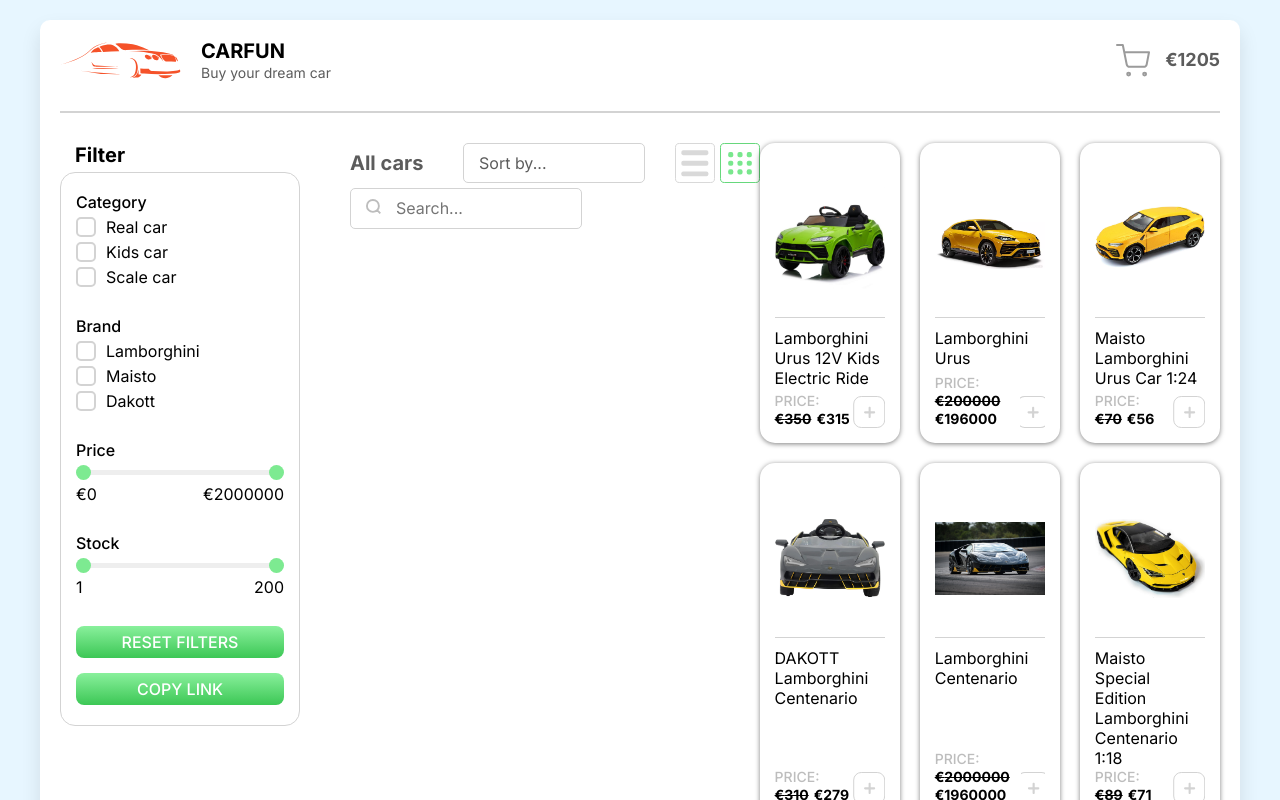
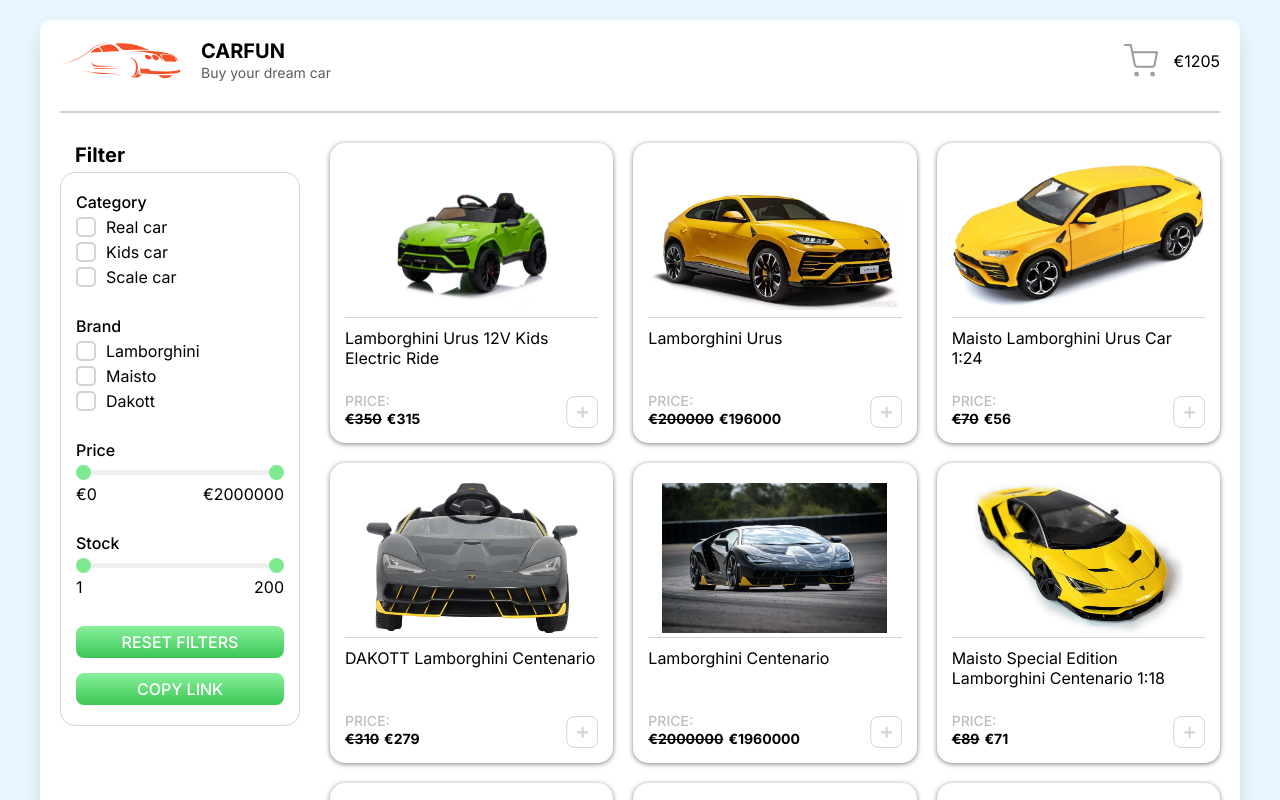
Before and after one commit to scorpigg/online-store, a React (Create React App) app: page / in a window 1280 px wide. Shown: the top 800 px of the page. Built offline with nearby package versions, Linux system fonts and the light colour scheme.

Commit message:
Revert "feat: finish item panel with sort, view, search"

```diff
--- a/src/App.tsx
+++ b/src/App.tsx
@@ -4,7 +4,6 @@
 import { Filter } from './components/Filter';
 import { products } from './carBase';
 import { Footer } from './components/footer';
-import SortList from './SortList';
 
 function App() {
   return (
@@ -13,22 +12,6 @@
       <hr />
       <main>
         <Filter />
-        <div className="items">
-          <div className="items__panel">
-            <span className="items__title">All cars</span>
-            <div className="items__sort">
-              <SortList />
-            </div>
-            <div className="items__view">
-              <div className="view-list"></div>
-              <div className="view-table"></div>
-            </div>
-            <div className="search-block">
-              <img src="img/search.svg" alt="Search" />
-              <input placeholder="Search..." />
-            </div>
-          </div>
-        </div>
         <div className="cards">
           {products.map((car) => (
             <Card {...car} key={car.id} />
--- a/src/SortList.tsx
+++ /dev/null
@@ -1,22 +0,0 @@
-import React from 'react';
-
-const SortList = () => {
-  return (
-    <select defaultValue={'default'}>
-      <option value="default" disabled hidden>
-        Sort by...
-      </option>
-      <option value="price-asc">Sort by price ASC</option>
-      <option value="price-desc">Sort by price DESC</option>
-      <option value="rating-asc">Sort by rating ASC</option>
-      <option value="rating-desc">Sort by rating DESC</option>
-    </select>
-  );
-};
-
-export default SortList;
-
-// useful links to understand
-// https://www.simplilearn.com/tutorials/reactjs-tutorial/how-to-create-functional-react-dropdown-menu
-// https://devblog.xero.com/typescript-and-react-whats-react-component-p-s-mean-cfddc65f81e1
-// https://reactjs.org/docs/forms.html
--- a/src/index.tsx
+++ b/src/index.tsx
@@ -1,7 +1,6 @@
 import React from 'react';
 import ReactDOM from 'react-dom/client';
 import App from './App';
-
 import './sass/style.scss';
 
 const root = ReactDOM.createRoot(document.getElementById('root') as HTMLElement);
--- a/src/sass/base/_base.scss
+++ b/src/sass/base/_base.scss
@@ -1,9 +1,3 @@
-:root {
-  --select-border: $color-btn;
-  --select-focus: $color-border;
-  --select-arrow: $color-btn;
-}
-
 html {
   font-size: 10px;
   color: $color-text-primary;
@@ -59,27 +53,3 @@
 main {
   display: flex;
 }
-
-input:focus {
-  outline: none;
-}
-
-select {
-  // A reset of styles, including removing the default dropdown arrow
-  appearance: none;
-  // Additional resets for further consistency
-  background-color: transparent;
-  border: none;
-  padding: 0 1em 0 0;
-  margin: 0;
-  width: 100%;
-  font-family: inherit;
-  font-size: inherit;
-  cursor: inherit;
-  line-height: inherit;
-  outline: none;
-}
-
-select::-ms-expand {
-  display: none;
-}
--- a/src/sass/base/_normalize.scss
+++ b/src/sass/base/_normalize.scss
@@ -199,7 +199,6 @@
 [type='reset'],
 [type='submit'] {
   -webkit-appearance: button;
-  appearance: button;
 }
 
 /**
@@ -292,7 +291,6 @@
 
 [type='search'] {
   -webkit-appearance: textfield; /* 1 */
-  appearance: textfield;
   outline-offset: -2px; /* 2 */
 }
 
--- a/src/sass/layouts/_header.scss
+++ b/src/sass/layouts/_header.scss
@@ -44,12 +44,7 @@
 
 .header__price {
   margin-left: 15px;
-  font-weight: 700;
-  font-size: 1.8rem;
-  color: $color-text-additional;
-}
-
-.header__cart:hover {
+}.header__cart:hover {
   cursor: pointer;
 }
 
--- a/src/sass/layouts/_items-panel.scss
+++ /dev/null
@@ -1,90 +0,0 @@
-main {
-  display: flex;
-}
-
-.items {
-  padding-left: 20px;
-  width: 100%;
-  justify-content: space-between;
-}
-
-.items__panel {
-  display: flex;
-  flex-wrap: wrap;
-  align-items: center;
-  justify-content: space-between;
-  margin-bottom: 40px;
-
-  select {
-    width: 100%;
-    height: 40px;
-    border: 1px solid $color-border;
-    border-radius: 5px;
-    padding: 5px 15px;
-    font-size: 1.6rem;
-    color: $color-text-additional;
-    cursor: pointer;
-  }
-}
-
-.items__title {
-  font-weight: 700;
-  font-size: 2rem;
-  color: $color-text-additional;
-  padding-right: 10px;
-  margin-bottom: 5px;
-}
-
-.items__sort {
-  margin-bottom: 5px;
-}
-
-.items__view {
-  display: flex;
-  width: 85px;
-  justify-content: space-between;
-  margin-bottom: 5px;
-}
-
-.search-block {
-  display: flex;
-  position: relative;
-  border: 1px solid $color-border;
-  border-radius: 5px;
-  padding: 0 15px;
-  margin-bottom: 5px;
-
-  input {
-    border: 0;
-    padding: 10px;
-    padding-left: 30px;
-    width: 200px;
-    font-size: 1.6rem;
-  }
-
-  img {
-    display: block;
-    position: absolute;
-    top: 10px;
-    width: 15px;
-    height: 15px;
-    margin-right: 10px;
-  }
-}
-
-.view-list {
-  width: 40px;
-  height: 40px;
-  background-image: url('../../../public/img/view-list.svg');
-  background-size: contain;
-  background-repeat: no-repeat;
-  margin-right: 5px;
-}
-
-.view-table {
-  width: 40px;
-  height: 40px;
-  background-image: url('../../../public/img/view-table-active.svg');
-  background-size: contain;
-  background-repeat: no-repeat;
-}
--- a/src/sass/style.scss
+++ b/src/sass/style.scss
@@ -16,7 +16,6 @@
 @import './layouts/footer';
 @import './layouts/filter';
 @import './layouts/cards';
-@import './layouts/items-panel';
 
 // Components
 
```
